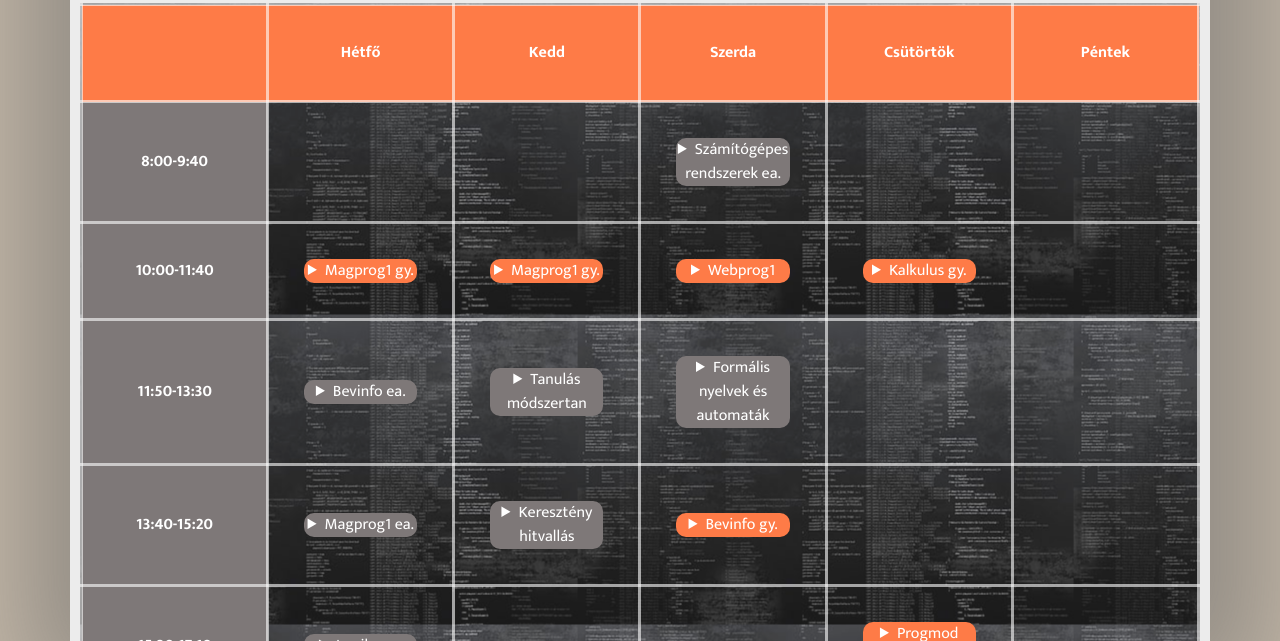
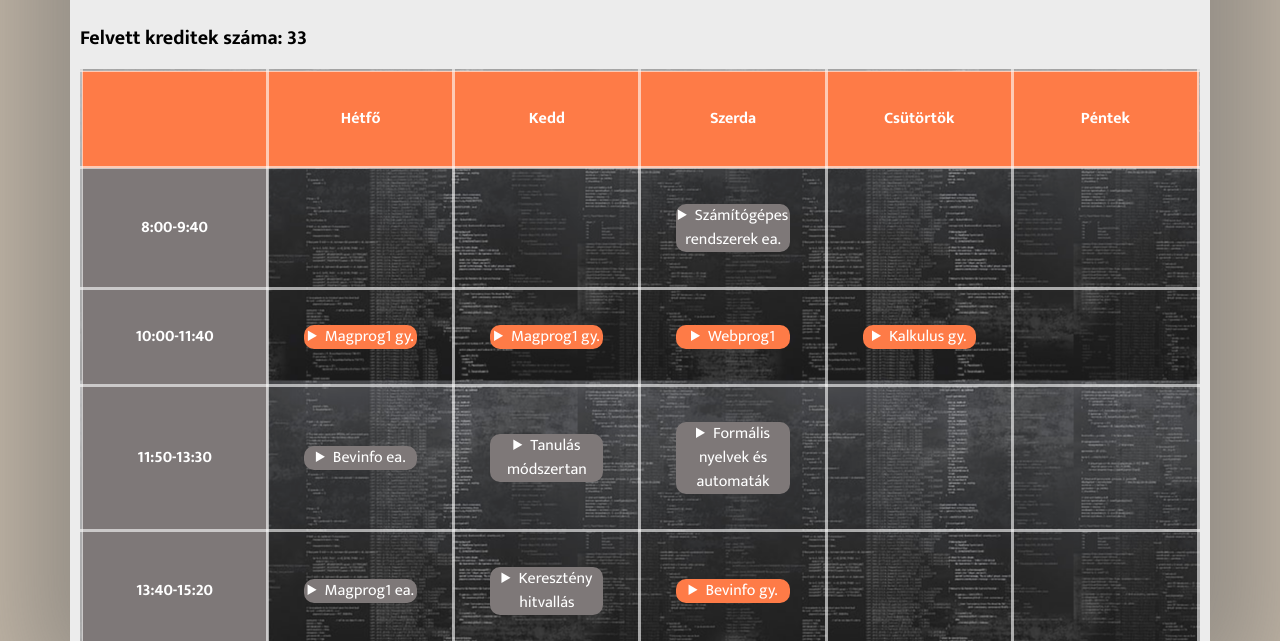
Before and after one commit to Fuleee20/Beadand-_4BAPT_git, a plain HTML site: page orarend.html in a window 1280 px wide. Shown: the part 159-800 px from the top of the page. Drawn offline with nearby package versions, Linux system fonts and the light colour scheme; a web font is replaced by a local one.

Commit message:
transition_modified

```diff
--- a/css/style.css
+++ b/css/style.css
@@ -209,12 +209,6 @@ hr{
 }
 .schedule th {
     background-color: #fe7b47;
-    transition: background 1s ease-in, color 0.6s ease;
-}
-
-.schedule th:hover {
-    background: linear-gradient(90deg, rgba(255,233,75,1) 0%, rgba(231,111,22,1) 99%);
-    color: white;
 }
 .summary_gy{
     background-color:#fe7b47;
@@ -224,10 +218,23 @@ hr{
 }
 summary{
     background-color: rgb(126, 120, 120);
-    transition: all 1s ease-in;
+    transition: all 1s linear;
     border-radius: 10px;
 }
 summary:hover{
     transform: scale(1.1);
     background-color: rgba(118, 118, 118, .5);
 }
+.credit-summary {
+    font-weight: bold;
+    font-size: 20px;
+    color: black;
+    margin-top: 20px;
+}
+#total-credits{
+    color: #000000;
+    transition: color 0.6s linear;
+}
+#total-credits:hover{
+    color:#f25314;
+}
--- a/orarend.html
+++ b/orarend.html
@@ -152,6 +152,7 @@
           <td></td>
       </tr>
           </tbody>
+          <p class="credit-summary">Felvett kreditek száma: <span id="total-credits">33</span></p>
             </table>
           </div>
       </main>
```
